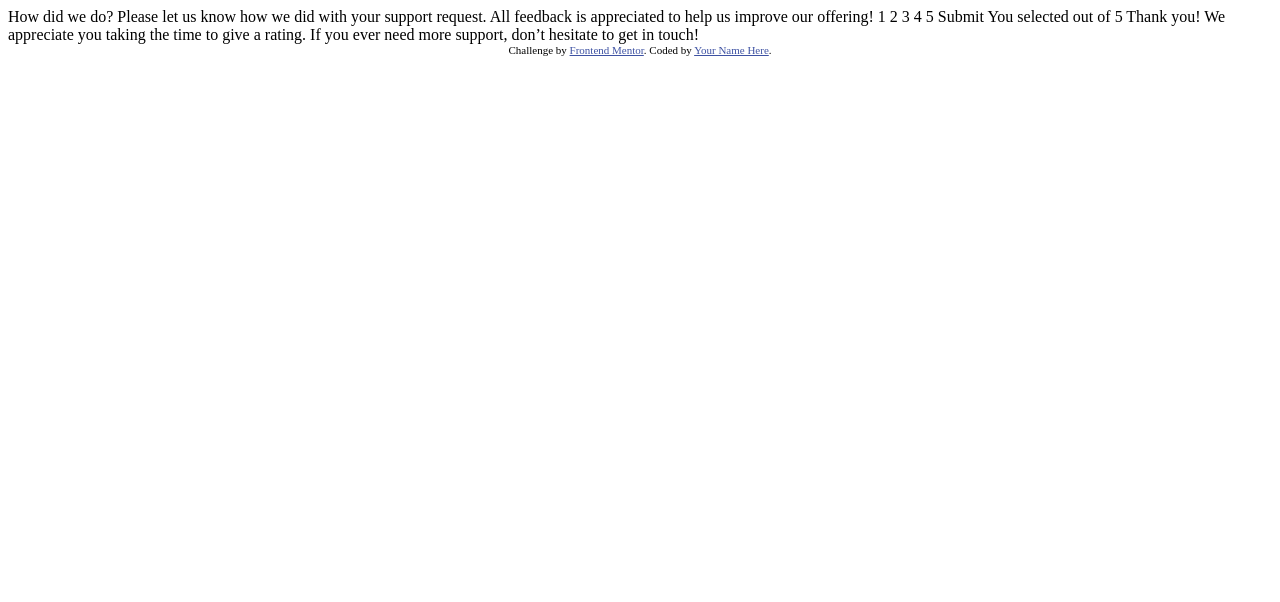
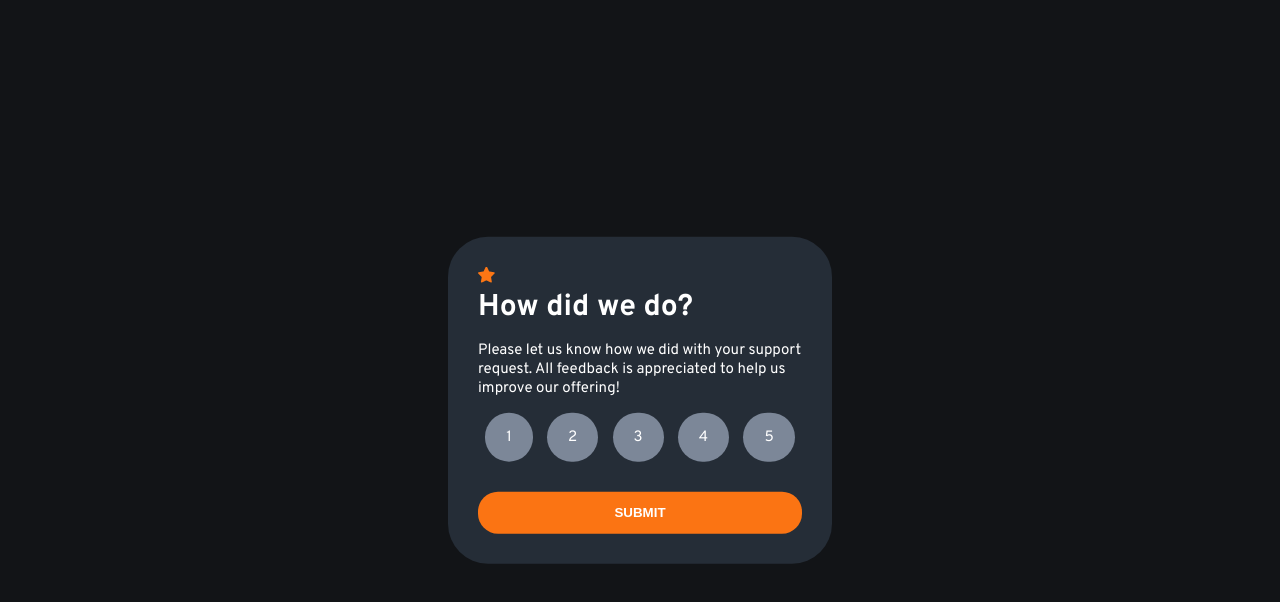
Before and after one commit to JlordS32/Improve-CSS, a plain HTML site: page rating-component-easy/index.html in a window 1280 px wide. Drawn offline with Linux system fonts and the light colour scheme.

Commit message:
made some progress

```diff
--- a/rating-component-easy/index.html
+++ b/rating-component-easy/index.html
@@ -1,49 +1,57 @@
 <!DOCTYPE html>
 <html lang="en">
 	<head>
-  <meta charset="UTF-8">
-  <meta name="viewport" content="width=device-width, initial-scale=1.0"> <!-- displays site properly based on user's device -->
+		<meta charset="UTF-8" />
+		<meta
+			name="viewport"
+			content="width=device-width, initial-scale=1.0"
+		/>
+		<!-- displays site properly based on user's device -->
 
-  <link rel="icon" type="image/png" sizes="32x32" href="./images/favicon-32x32.png">
+		<link
+			rel="icon"
+			type="image/png"
+			sizes="32x32"
+			href="./images/favicon-32x32.png"
+		/>
+
+      <link href="styles.css" rel="stylesheet" />
 
 		<title>Frontend Mentor | Interactive rating component</title>
-
-  <!-- Feel free to remove these styles or customise in your own stylesheet 👍 -->
-  <style>
-    .attribution { font-size: 11px; text-align: center; }
-    .attribution a { color: hsl(228, 45%, 44%); }
-  </style>
 	</head>
 	<body>
-
 		<!-- Rating state start -->
 
-  How did we do?
-
-  Please let us know how we did with your support request. All feedback is appreciated
-  to help us improve our offering!
-
-  1 2 3 4 5
-
-  Submit
+		<div class="container">
+			<div class="rating-container">
+            <div class="image-container">
+               <img src="./images/icon-star.svg" alt="star" />
+            </div>
+				<h1>How did we do?</h1>
+				<p>
+					Please let us know how we did with your support request. All feedback
+					is appreciated to help us improve our offering!
+				</p>
+				<div class="rate">
+               <div class="rate-number">1</div>
+               <div class="rate-number">2</div>
+               <div class="rate-number">3</div>
+               <div class="rate-number">4</div>
+               <div class="rate-number">5</div>
+            </div>
+            <button>Submit</button>
+			</div>
+		</div>
 
 		<!-- Rating state end -->
 
-  <!-- Thank you state start -->
-
-  You selected <!-- Add rating here --> out of 5
-
-  Thank you!
-
-  We appreciate you taking the time to give a rating. If you ever need more support,
-  don’t hesitate to get in touch!
-
-  <!-- Thank you state end -->
-
-
-  <div class="attribution">
-    Challenge by <a href="https://www.frontendmentor.io?ref=challenge" target="_blank">Frontend Mentor</a>.
-    Coded by <a href="#">Your Name Here</a>.
-  </div>
+		<!-- <div class="attribution">
+			Challenge by
+			<a
+				href="https://www.frontendmentor.io?ref=challenge"
+				target="_blank"
+				>Frontend Mentor</a
+			>. Coded by <a href="#">Your Name Here</a>.
+		</div> -->
 	</body>
 </html>
--- /dev/null
+++ b/rating-component-easy/styles.css
@@ -0,0 +1,87 @@
+@import url('https://fonts.googleapis.com/css2?family=Overpass:ital,wght@0,100;0,200;0,300;0,400;0,500;0,600;0,700;0,800;0,900;1,100;1,200;1,300;1,400;1,500;1,600;1,700;1,800;1,900&display=swap');
+
+:root {
+    /* SCREEN SIZES */
+    --mobile: 375px;
+    --desktop: 1440px;
+
+    /* COLORS */
+    --orange: hsl(25, 97%, 53%);
+    --white: hsl(0, 0%, 100%);
+    --light-grey: hsl(217, 12%, 63%);
+    --medium-grey: hsl(216, 12%, 54%);
+    --dark-blue: hsl(213, 19%, 18%);
+    --very-dark-blue: hsl(216, 12%, 8%);
+
+    /* TYPOGRAPHY */
+    --text: 'Overpass', sans-serif;
+    --bold: 700;
+    --normal: 400;
+
+    font-size: 15px;
+    font-weight: 400;
+    font-family: var(--text);
+}
+
+body {
+    padding: 0;
+    margin: 0;
+    border: 0;
+    background-color: var(--very-dark-blue);
+    color: var(--white);
+    height: 100vh;
+    box-sizing: border-box;
+    position: relative;
+}
+
+h1 {
+    margin: 0;
+}
+
+.attribution {
+    font-size: 11px;
+    text-align: center;
+}
+.attribution a {
+    color: hsl(228, 45%, 44%);
+}
+
+.container {
+    position: absolute;
+    top: 50%;
+    left: 50%;
+    transform: translate(-50%, -50%);
+    width: 30%;
+}
+
+.rating-container {
+    background-color: var(--dark-blue);
+    padding: 2rem 2rem;
+    border-radius: 40px;
+}
+
+.rate {
+    display: flex;
+    justify-content: space-around;
+}
+
+.rate > .rate-number {
+    padding: 1rem 1.4rem;
+    text-align: center;
+    border-radius: 100px;
+    background-color: var(--medium-grey);
+}
+
+.rating-container > button {
+    outline: 0;
+    border: 0;
+    background-color: var(--orange);
+    width: 100%;
+    font-size: 1.25;
+    text-transform: uppercase;
+    font-weight: var(--bold);
+    color: var(--white);
+    margin-top: 2rem;
+    padding: 1em 0;
+    border-radius: 20px;
+}
```
Also changed, not shown: rating-component-easy/thankyou.html (added, +8 -0 lines). Lines whose indentation alone changed are shown as unchanged.
